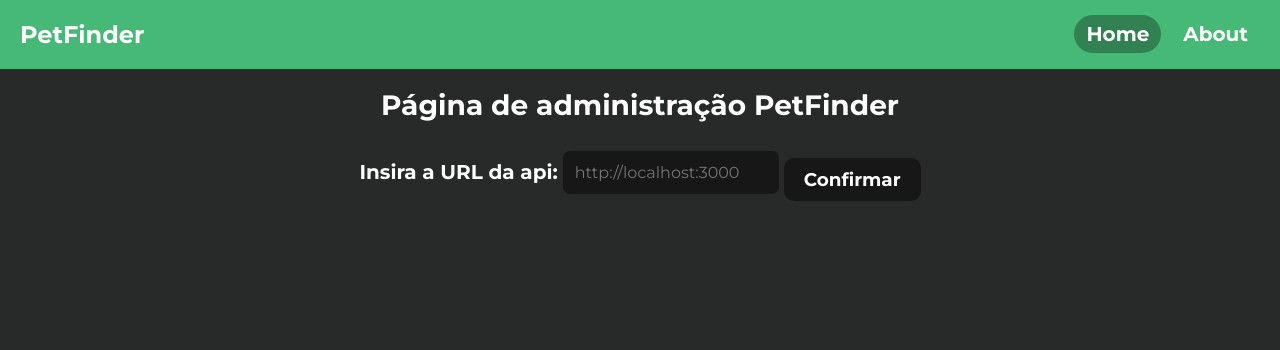
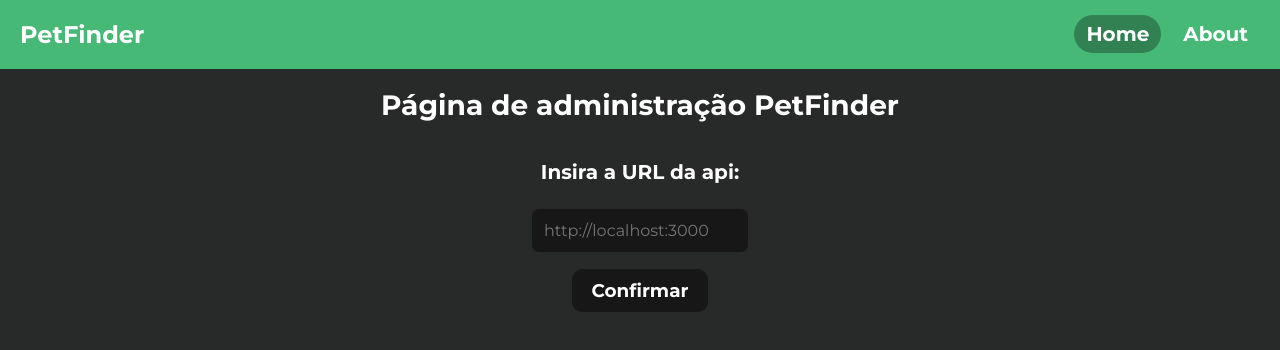
Before and after one commit to Web-Alta-performance/FinderWeb, a React (Create React App) app: page / in a window 1280 px wide. Shown: the top 350 px of the page. Built offline with nearby package versions, Linux system fonts and the light colour scheme.

Commit message:
update InsertApiURL

```diff
--- a/src/components/insertApiURL.tsx
+++ b/src/components/insertApiURL.tsx
@@ -63,7 +63,7 @@ const InsertApiURL = ({ setFunc }: insertApiLinkProps) => {
         </button>
 
     return (
-        <div className='flex center direction-column' style={{ gap: 5 }}>
+        <div className='flex center column' style={{ gap: 5 }}>
             <p className='text center bold size-125'>Insira a URL da api:</p>
             {apiDoesntExistWarning}
             <input className={`flex center input ${showWarning ? 'invalid' : ''}`} placeholder='http://localhost:3000' style={{ padding: 10, borderRadius: 7, }} ref={inputRef} />
```
